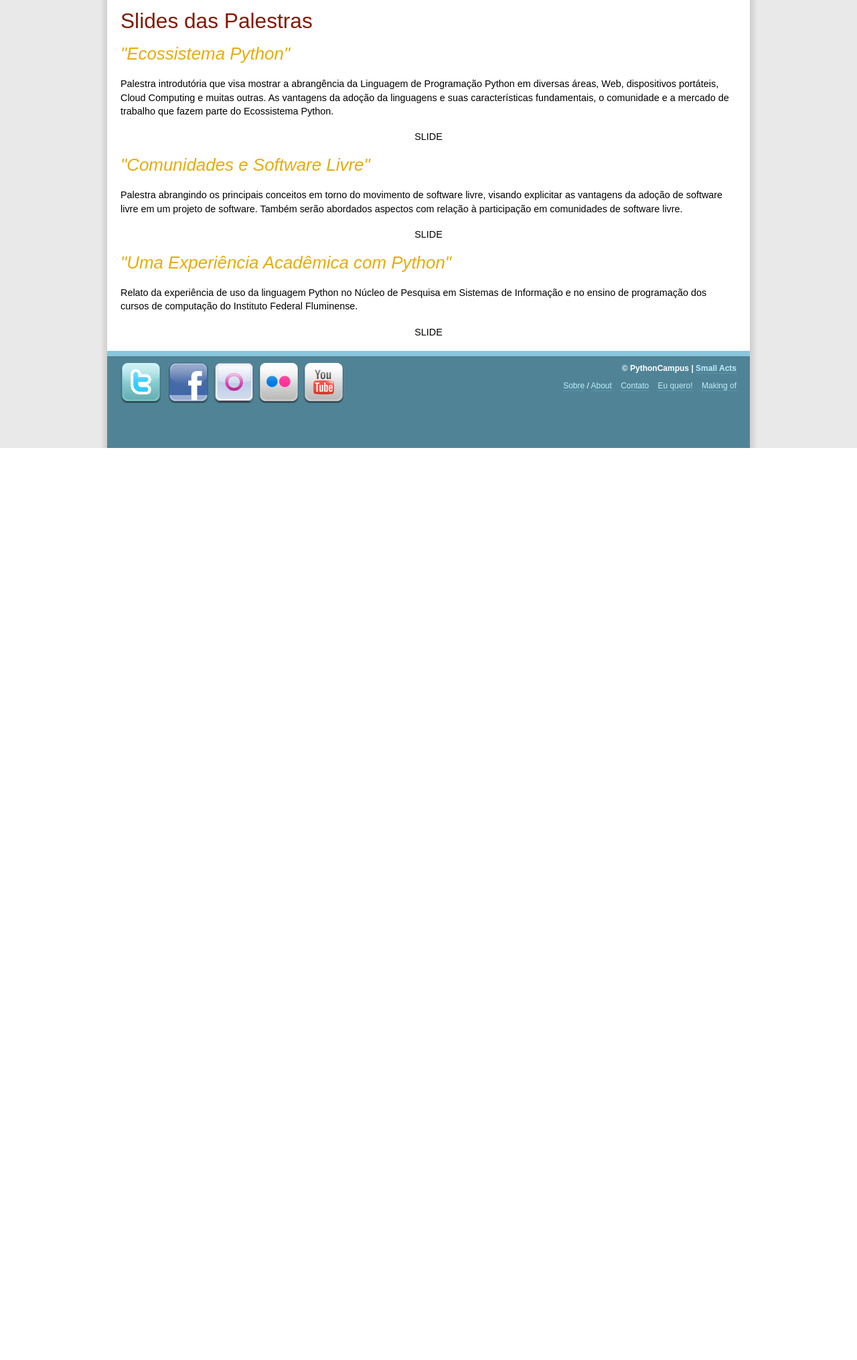
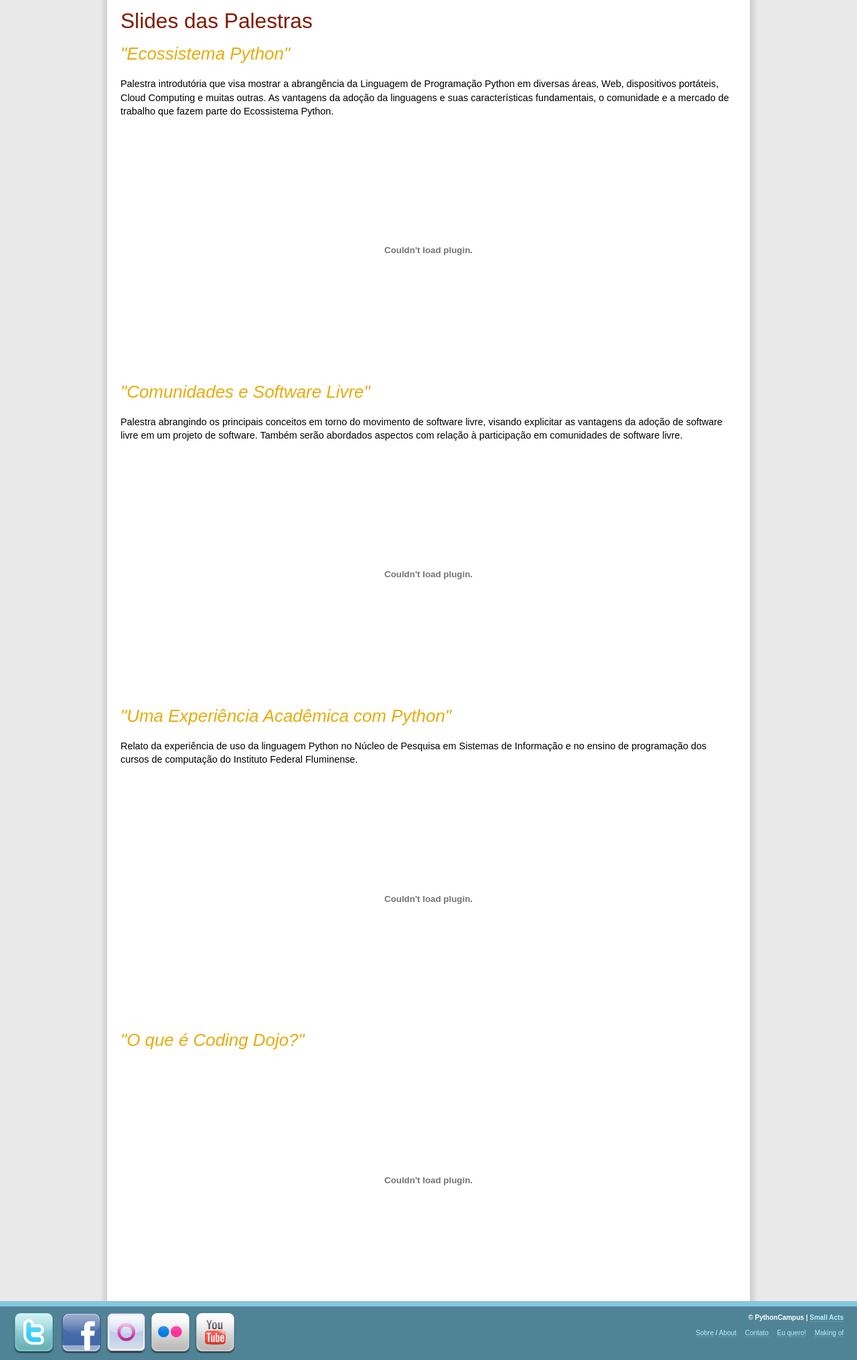
Before and after one commit to flavioamieiro/pythoncampus, a Django app: template templates/slides.html in a window 1280 px wide. Shown: the part 131-2162 px from the top of the page at 67% size. Before the commit the page ends 800 px from the top, so only its background shows below. Run offline with Django 3.2, Linux system fonts and the light colour scheme; the template is opened without the code that fills it, so the values that code supplies are empty; parts of the project's set-up code (start-up, migrations or seed data) failed here and were passed over; some libraries are stand-ins or nearby versions.

Commit message:
Added some slides

```diff
--- a/templates/slides.html
+++ b/templates/slides.html
@@ -10,20 +10,40 @@
     <h2>"Ecossistema Python"</h2>
     <p>Palestra introdutória que visa mostrar a abrangência da Linguagem de Programação Python em diversas áreas, Web, dispositivos portáteis, Cloud Computing e muitas outras. As vantagens da adoção da linguagens e suas características fundamentais, o comunidade e a mercado de trabalho que fazem parte do Ecossistema Python.</p>
 
-    <p><center>SLIDE</center></p>
+    <center>
+      <div style="width:425px" id="__ss_4227055">
+        <object id="__sse4227055" width="425" height="355"><param name="movie" value="http://static.slidesharecdn.com/swf/ssplayer2.swf?doc=rafael-ecosistema-python-100522113222-phpapp02&stripped_title=ecossistema-python-4227055" /><param name="allowFullScreen" value="true"/><param name="allowScriptAccess" value="always"/><embed name="__sse4227055" src="http://static.slidesharecdn.com/swf/ssplayer2.swf?doc=rafael-ecosistema-python-100522113222-phpapp02&stripped_title=ecossistema-python-4227055" type="application/x-shockwave-flash" allowscriptaccess="always" allowfullscreen="true" width="425" height="355"></embed></object>
+      </div>
+    </center>
 
     <h2>"Comunidades e Software Livre"</h2>
 
     <p>Palestra abrangindo os principais conceitos em torno do movimento de software livre, visando explicitar as vantagens da adoção de software livre em um projeto de software.
 Também serão abordados aspectos com relação à participação em comunidades de software livre.</p>
 
-  <p><center>SLIDE</center></p>
+  <center>
+    <div style="width:425px" id="__ss_4226927">
+      <object id="__sse4226927" width="425" height="355"><param name="movie" value="http://static.slidesharecdn.com/swf/ssplayer2.swf?doc=alvarosl-100522112920-phpapp02&stripped_title=comunidades-e-software-livre" /><param name="allowFullScreen" value="true"/><param name="allowScriptAccess" value="always"/><embed name="__sse4226927" src="http://static.slidesharecdn.com/swf/ssplayer2.swf?doc=alvarosl-100522112920-phpapp02&stripped_title=comunidades-e-software-livre" type="application/x-shockwave-flash" allowscriptaccess="always" allowfullscreen="true" width="425" height="355"></embed></object>
+    </div>
+  </center>
 
   <h2>"Uma Experiência Acadêmica com Python"</h2>
 
   <p>Relato da experiência de uso da linguagem Python no Núcleo de Pesquisa em Sistemas de Informação e no ensino de programação dos cursos de computação do Instituto Federal Fluminense.</p>
 
-  <p><center>SLIDE</center></p>
+  <center>
+    <div style="width:425px" id="__ss_4227026">
+      <object id="__sse4227026" width="425" height="355"><param name="movie" value="http://static.slidesharecdn.com/swf/ssplayer2.swf?doc=fabio-apresentacaodonsi-100522113146-phpapp02&stripped_title=uma-experincia-acadmica-com-python" /><param name="allowFullScreen" value="true"/><param name="allowScriptAccess" value="always"/><embed name="__sse4227026" src="http://static.slidesharecdn.com/swf/ssplayer2.swf?doc=fabio-apresentacaodonsi-100522113146-phpapp02&stripped_title=uma-experincia-acadmica-com-python" type="application/x-shockwave-flash" allowscriptaccess="always" allowfullscreen="true" width="425" height="355"></embed></object>
+    </div>
+  </center>
+
+  <h2>"O que é Coding Dojo?"</h2>
+
+  <center>
+    <div style="width:425px" id="__ss_4226942">
+      <object id="__sse4226942" width="425" height="355"><param name="movie" value="http://static.slidesharecdn.com/swf/ssplayer2.swf?doc=dojo-100522112939-phpapp02&stripped_title=coding-dojo-4226942" /><param name="allowFullScreen" value="true"/><param name="allowScriptAccess" value="always"/><embed name="__sse4226942" src="http://static.slidesharecdn.com/swf/ssplayer2.swf?doc=dojo-100522112939-phpapp02&stripped_title=coding-dojo-4226942" type="application/x-shockwave-flash" allowscriptaccess="always" allowfullscreen="true" width="425" height="355"></embed></object>
+    </div>
+  </div>
 
 <!--
   <h2>"Computação visual com Python"</p>
```
